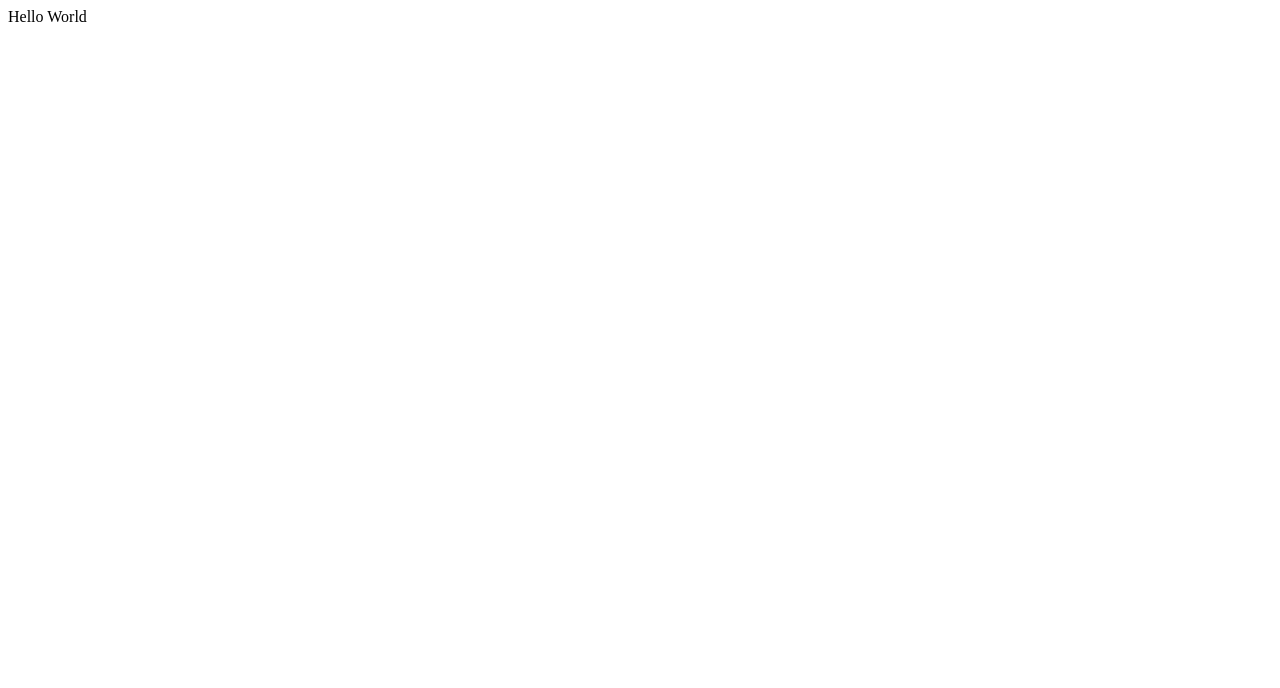
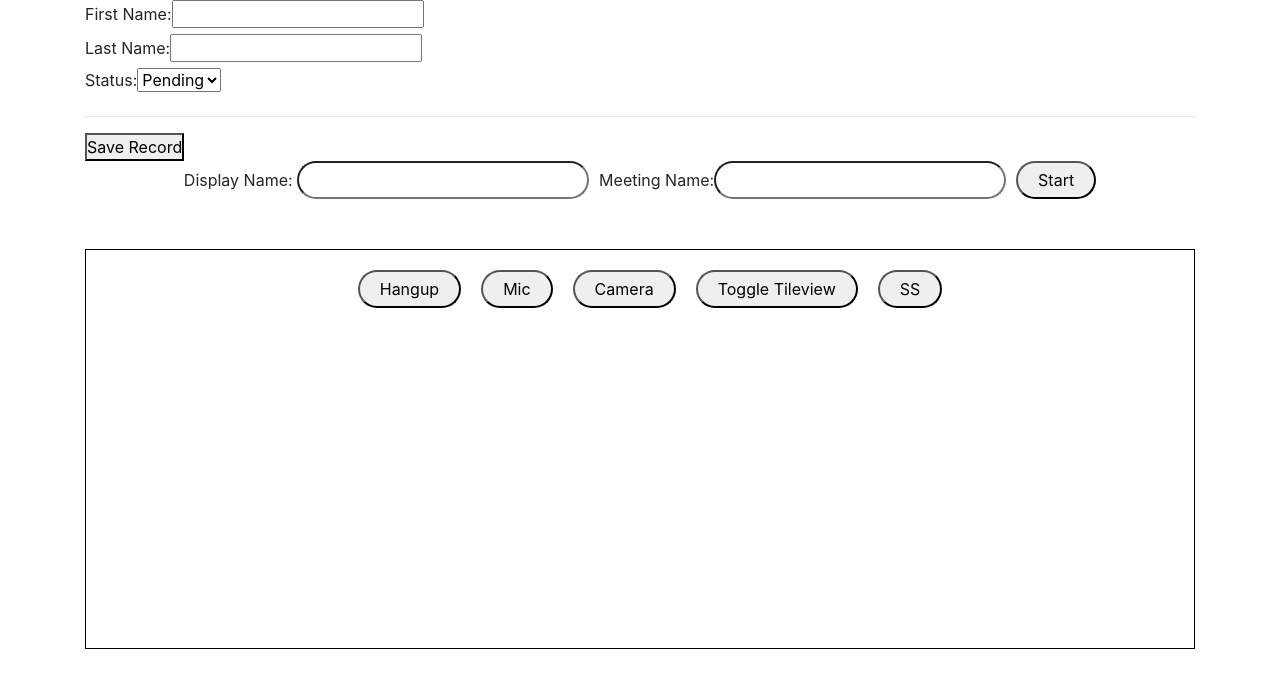
Before and after one commit to NAVEEN-PERPAGA/Jitsi-Meet, a React (Create React App) app in the folder client/: page / in a window 1280 px wide. Shown: the top 688 px of the page. Built offline with nearby package versions, Linux system fonts and the light colour scheme.

Commit message:
welcome page
Signed-off-by: Neeraj Maurya <Neerj7668>

```diff
--- a/client/package.json
+++ b/client/package.json
@@ -6,6 +6,7 @@
     "@testing-library/jest-dom": "^5.11.9",
     "@testing-library/react": "^11.2.5",
     "@testing-library/user-event": "^12.6.3",
+    "bootstrap": "^4.6.0",
     "react": "^17.0.1",
     "react-dom": "^17.0.1",
     "react-scripts": "4.0.2",
--- a/client/public/index.html
+++ b/client/public/index.html
@@ -10,34 +10,13 @@
       content="Web site created using create-react-app"
     />
     <link rel="apple-touch-icon" href="%PUBLIC_URL%/logo192.png" />
-    <!--
-      manifest.json provides metadata used when your web app is installed on a
-      user's mobile device or desktop. See https://developers.google.com/web/fundamentals/web-app-manifest/
-    -->
+
     <link rel="manifest" href="%PUBLIC_URL%/manifest.json" />
-    <!--
-      Notice the use of %PUBLIC_URL% in the tags above.
-      It will be replaced with the URL of the `public` folder during the build.
-      Only files inside the `public` folder can be referenced from the HTML.
 
-      Unlike "/favicon.ico" or "favicon.ico", "%PUBLIC_URL%/favicon.ico" will
-      work correctly both with client-side routing and a non-root public URL.
-      Learn how to configure a non-root public URL by running `npm run build`.
-    -->
-    <title>React App</title>
+    <title>01S MEET</title>
   </head>
   <body>
     <noscript>You need to enable JavaScript to run this app.</noscript>
     <div id="root"></div>
-    <!--
-      This HTML file is a template.
-      If you open it directly in the browser, you will see an empty page.
-
-      You can add webfonts, meta tags, or analytics to this file.
-      The build step will place the bundled scripts into the <body> tag.
-
-      To begin the development, run `npm start` or `yarn start`.
-      To create a production bundle, use `npm run build` or `yarn build`.
-    -->
   </body>
 </html>
--- /dev/null
+++ b/client/src/App.css
@@ -0,0 +1,43 @@
+* {
+  margin: 0;
+  padding: 0;
+  box-sizing: border-box;
+}
+
+.main-body {
+  height: 100vh;
+  width: 100wh;
+}
+
+.welcome-page {
+  height: 5vh;
+  width: auto;
+  align-items: center;
+  justify-content: center;
+  text-align: center;
+}
+.welcome-page input {
+  outline: none;
+  border-radius: 100px;
+  padding: 5px 20px;
+  margin-right: 10px;
+}
+.welcome-page button {
+  padding: 5px 20px;
+
+  border-radius: 100px;
+}
+.main-meet-page {
+  /* display: none; */
+  padding-top: 20px;
+  align-items: center;
+  justify-content: center;
+  text-align: center;
+  border: 1px solid black;
+  height: 50vh;
+}
+.main-meet-page button {
+  margin-left: 20px;
+  padding: 5px 20px;
+  border-radius: 100px;
+}
--- a/client/src/App.js
+++ b/client/src/App.js
@@ -1,7 +1,103 @@
-import React from "react";
+import React, { useState } from "react";
+import "./App.css";
+import Form from "./Form";
+class App extends React.Component {
+  constructor(props) {
+    super(props);
+    this.startMeet = this.startMeet.bind(this);
 
-function App() {
-  return <div>Hello World</div>;
+    // This binding is necessary to make `this` work in the callback
+  }
+
+  startMeet = (e) => {
+    e.preventDefault();
+    this.handleClick();
+    const btnStart = () => {
+      console.log(this.state.meetingId);
+      //   const [meetingId, setMeetingId] = useState("");
+      //   const [displayName, setDisplayName] = useState("");
+      //   StartMeeting(setMeetingId, setDisplayName);
+    };
+  };
+
+  handleClick() {
+    const apiObj = null;
+
+    const btnHangup = () => {
+      apiObj.executeCommand("hangup");
+    };
+    const btnCustomMic = () => {
+      apiObj.executeCommand("toggleAudio");
+    };
+    const btnCustomCamera = () => {
+      apiObj.executeCommand("toggleVideo");
+    };
+    const btnCustomTileView = () => {
+      apiObj.executeCommand("toggleTileView");
+    };
+    const btnScreenShareCustom = () => {
+      apiObj.executeCommand("toggleShareScreen");
+    };
+  }
+
+  startMeeting = (roomName, displayName) => {
+    const domain = "meet.jitsi";
+    const options = {
+      roomName: roomName,
+      width: "100%",
+      height: "100%",
+      parentNode: document.querySelector("#jitsi-meet-conf-container"),
+      userInfo: {
+        // displayName: dispNme,
+      },
+      configOverwrite: {
+        doNotStoreRoom: true,
+        startVideoMuted: 0,
+        startWithVideoMuted: true,
+        startWithAudioMuted: true,
+        enableWelcomePage: false,
+        prejoinPageEnabled: false,
+        disableRemoteMute: true,
+        remoteVideoMenu: {
+          disableKick: true,
+        },
+      },
+      interfaceConfigOverwrite: {
+        filmStripOnly: false,
+        SHOW_JITSI_WATERMARK: false,
+        SHOW_WATERMARK_FOR_GUESTS: false,
+        DEFAULT_REMOTE_DISPLAY_NAME: "New User",
+        TOOLBAR_BUTTONS: [],
+      },
+    };
+  };
+
+  render() {
+    return (
+      <div className="container main-body">
+        <Form />
+        <div className="container welcome-page">
+          Display Name: <input id="txtDispNme" type="text" />
+          Meeting Name:
+          <input type="text" />
+          <button type="submit" onClick={this.startMeet}>
+            Start
+          </button>
+          <br />
+        </div>
+        <div class="container mt-5 main-meet-page">
+          <div id="toolbox" class="toolbox">
+            <button id="btnHangup">Hangup</button>
+            <button id="btnCustomMic">Mic</button>
+            <button id="btnCustomCamera">Camera</button>
+            <button id="btnCustomTileView">Toggle Tileview</button>
+            <button id="btnScreenShareCustom">SS</button>
+          </div>
+          <div id="jitsi-meet-conf-container"></div>
+        </div>
+      </div>
+    );
+  }
 }
 
 export default App;
--- /dev/null
+++ b/client/src/Form.js
@@ -0,0 +1,77 @@
+import React from "react";
+
+export default class Form extends React.Component {
+  constructor(props) {
+    super(props);
+
+    this.state = {
+      customer: {
+        firstName: props.firstName,
+        lastName: props.lastName,
+        status: props.status,
+      },
+    };
+  }
+
+  handleFirstNameChanged(event) {
+    var customer = this.state.customer;
+    customer.firstName = event.target.value;
+
+    this.setState({ customer: customer });
+  }
+
+  handleLastNameChanged(event) {
+    var customer = this.state.customer;
+    customer.lastName = event.target.value;
+
+    this.setState({ customer: customer });
+  }
+
+  handleStatusChanged(event) {
+    var customer = this.state.customer;
+    customer.status = event.target.value;
+
+    this.setState({ customer: customer });
+  }
+
+  handleButtonClicked() {
+    this.startMeeting(
+      this.state.customer.firstName,
+      this.state.customer.lastName
+    );
+    console.log(this.state.customer.firstName);
+    console.log(this.state.customer.lastName);
+  }
+
+  render() {
+    return (
+      <div>
+        <label>First Name:</label>
+        <input
+          type="text"
+          value={this.state.customer.firstName}
+          onChange={this.handleFirstNameChanged.bind(this)}
+        />
+        <br />
+        <label>Last Name:</label>
+        <input
+          type="text"
+          value={this.state.customer.lastName}
+          onChange={this.handleLastNameChanged.bind(this)}
+        />
+        <br />
+        <label>Status:</label>
+        <select
+          value={this.state.customer.status}
+          onChange={this.handleStatusChanged.bind(this)}
+        >
+          <option value="PENDING">Pending</option>
+        </select>
+        <hr />
+        <button onClick={this.handleButtonClicked.bind(this)}>
+          Save Record
+        </button>
+      </div>
+    );
+  }
+}
--- a/client/src/index.js
+++ b/client/src/index.js
@@ -1,4 +1,8 @@
 import React from "react";
 import ReactDOM from "react-dom";
+import "../node_modules/bootstrap/dist/css/bootstrap.min.css";
+import "../node_modules/bootstrap/dist/js/bootstrap.min.js";
+import "../node_modules/bootstrap/dist/js/bootstrap.bundle";
+
 import App from "./App";
 ReactDOM.render(<App />, document.getElementById("root"));
```
Also changed, not shown: 1 other file (tests, documents, lock files or other folders).
